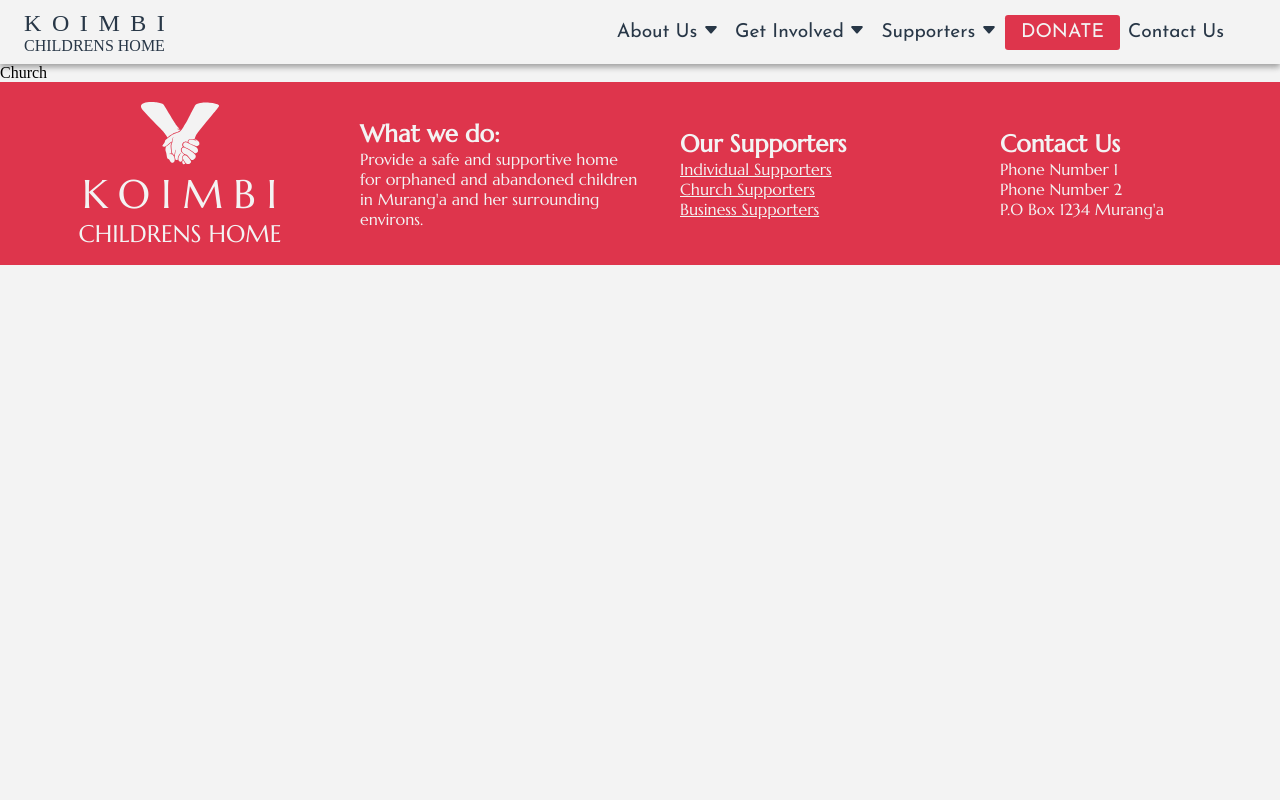
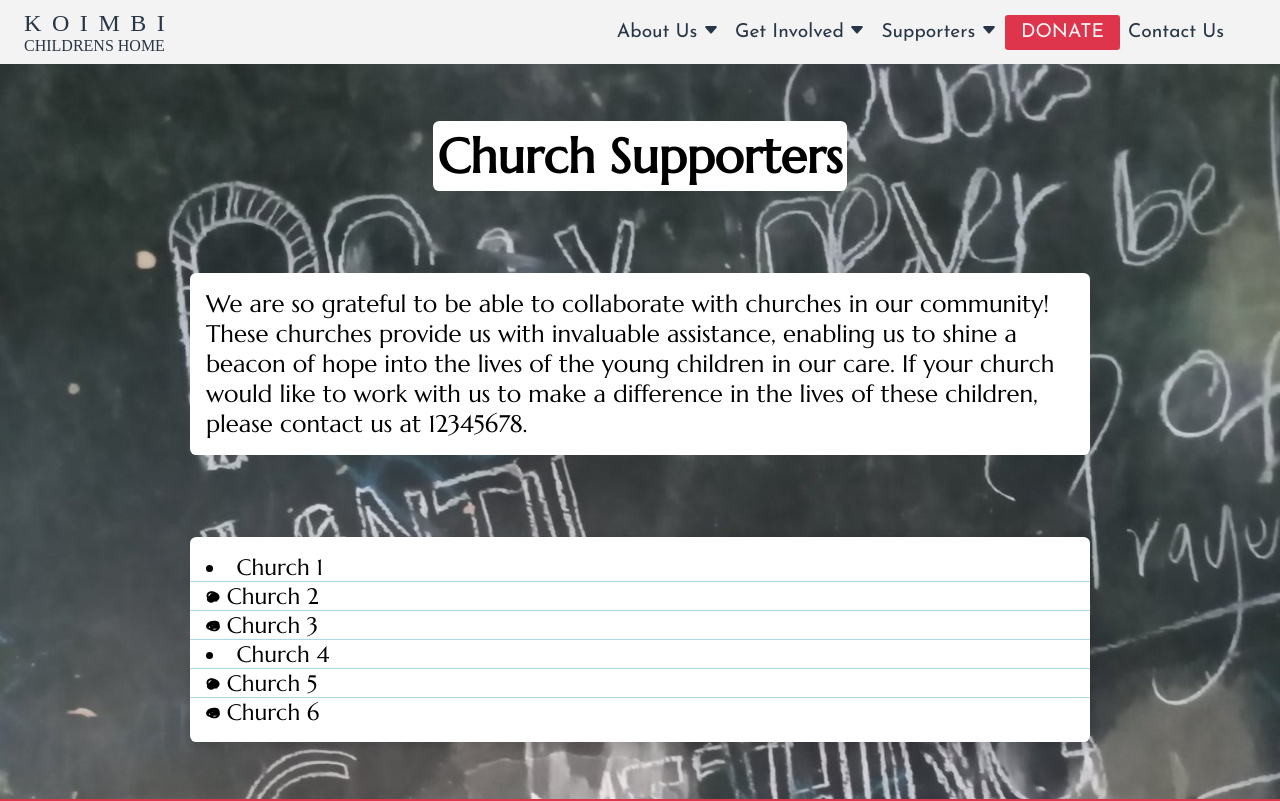
Before and after one commit to MILKYWAY-COOP/legendary-doodle, a React (Create React App) app: page /church-supporters in a window 1280 px wide. Shown: the top 801 px of the page. Built offline with nearby package versions, Linux system fonts and the light colour scheme; a web font is replaced by a local one.

Commit message:
Late night commit

```diff
--- a/src/Pages/Church/Church.tsx
+++ b/src/Pages/Church/Church.tsx
@@ -1,7 +1,27 @@
-import React from 'react';
+import { ChurchContainer } from './Church.styled';
 
 const Church = () => {
-  return <div>Church</div>;
+  return (
+    <ChurchContainer>
+      <h1>Church Supporters</h1>
+      <p>
+        We are so grateful to be able to collaborate with churches in our
+        community! These churches provide us with invaluable assistance,
+        enabling us to shine a beacon of hope into the lives of the young
+        children in our care. If your church would like to work with us to make
+        a difference in the lives of these children, please contact us at
+        12345678.
+      </p>
+      <ul>
+        <li>Church 1</li>
+        <li>Church 2</li>
+        <li>Church 3</li>
+        <li>Church 4</li>
+        <li>Church 5</li>
+        <li>Church 6</li>
+      </ul>
+    </ChurchContainer>
+  );
 };
 
 export default Church;
```
